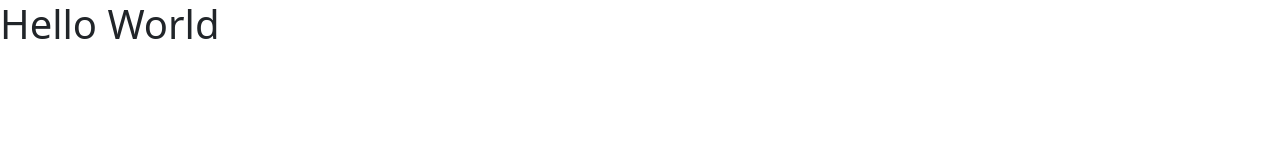
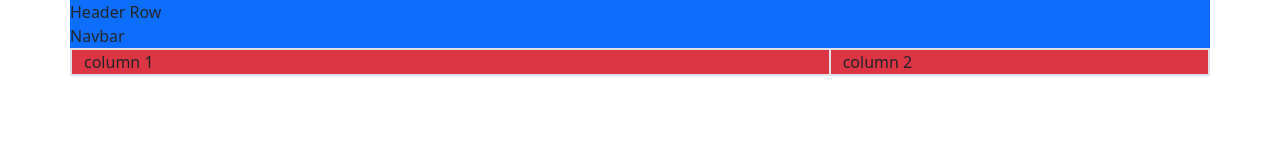
Before and after one commit to JamesBib/Bootstrap_Portfolio, a plain HTML site: page bootstrap/bootme/index.html in a window 1280 px wide. Drawn offline with nearby package versions, Linux system fonts and the light colour scheme.

Commit message:
set up page layout

```diff
--- a/bootstrap/bootme/index.html
+++ b/bootstrap/bootme/index.html
@@ -7,7 +7,37 @@
     <link rel="stylesheet" href="https://cdn.jsdelivr.net/npm/bootstrap@5.3.0/dist/css/bootstrap.min.css">
 </head>
 <body>
-    <H1>Hello World</H1>
+
+    <!-- Container that starts the bootstrap grid -->
+    <div class="container">
+
+        <!-- row 1 - header row -->
+        <div class="row bg-primary">
+            Header Row
+        </div>
+
+
+    <!-- Row 2 - Navbar -->
+        <div class="row bg-primary">
+            Navbar
+        </div>
+
+        <!-- Row 3 - Main Content -->
+        <div class="row border bg-primary">
+            <!-- column 1 -->
+            <div class="col-8 border bg-danger">
+                column 1
+            </div>
+            <!-- column 2 -->
+            <div class="col-4 border bg-danger">
+                column 2
+            </div>
+
+
+        </div>
+
+
+    </div>
 
    <script src="https://cdn.jsdelivr.net/npm/bootstrap@5.3.0/dist/js/bootstrap.bundle.min.js"></script>
 
```
